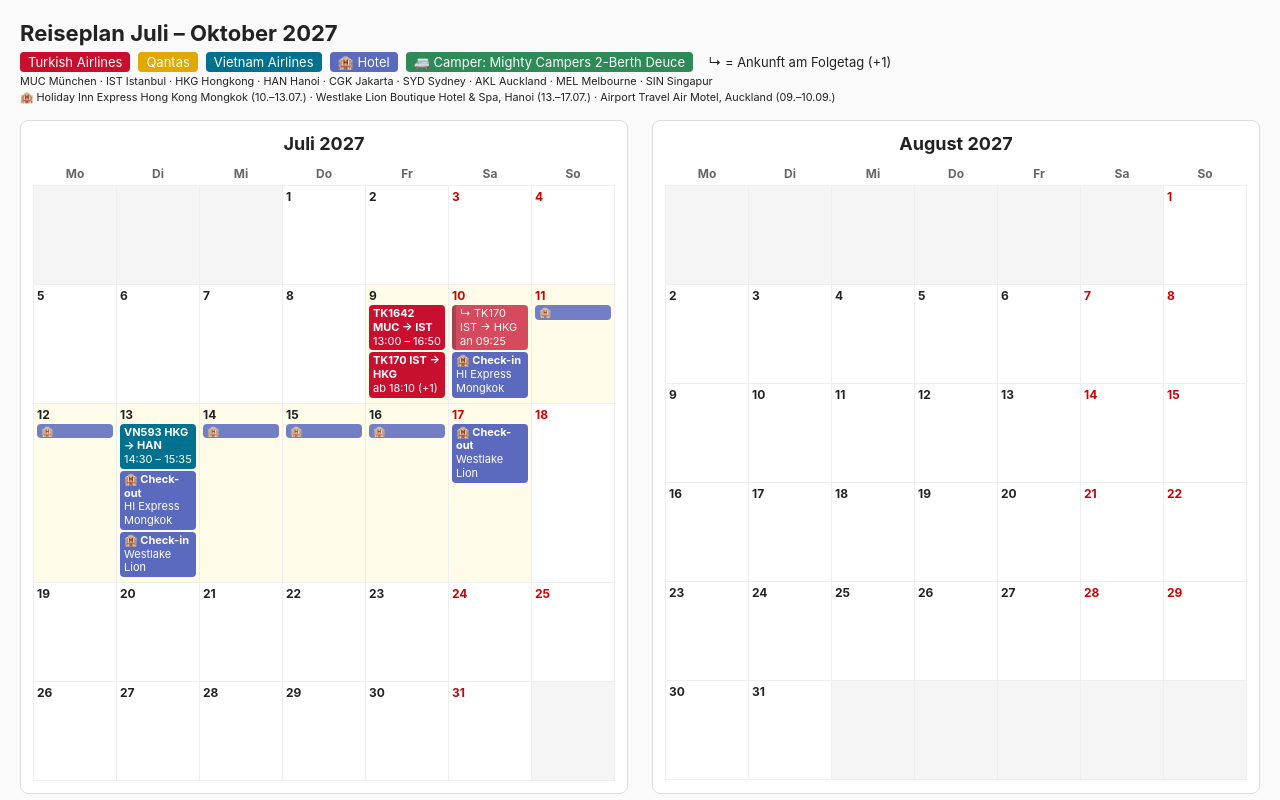
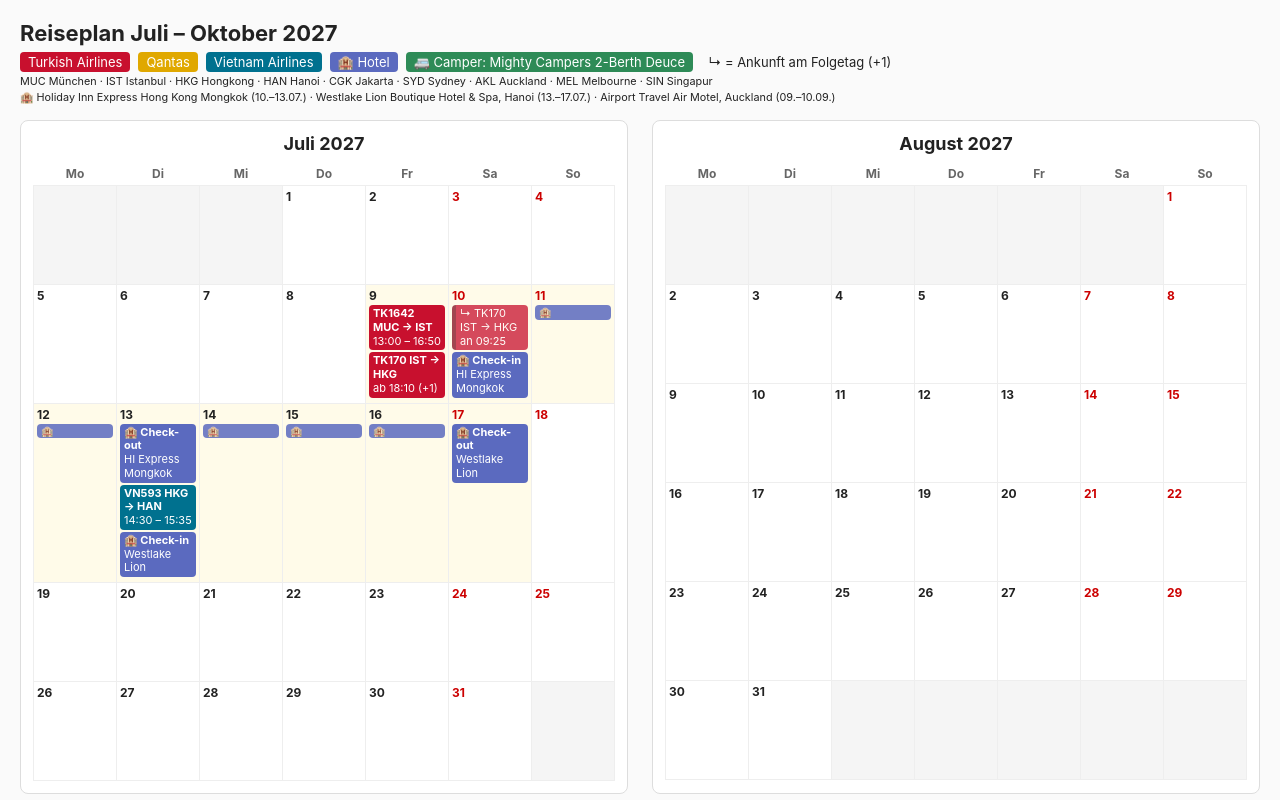
Before and after one commit to alexkubiak/sabbatical-2027, a plain HTML site: page index.html in a window 1280 px wide. Shown: the top 800 px of the page. Drawn offline with Linux system fonts and the light colour scheme.

Commit message:
Check-out vor Abflug sortieren

```diff
--- a/index.html
+++ b/index.html
@@ -59,7 +59,7 @@ hotels.forEach(h=>{
  for(const t=new Date(a);t<=b;t.setDate(t.getDate()+1)){
   const k=key(2027,t.getMonth()+1,t.getDate());
   const txt=+t==+a?`<b>🏨 Check-in</b><br>${h.s}`:+t==+b?`<b>🏨 Check-out</b><br>${h.s}`:"🏨";
-  (by[k]??=[]).push(`<div class="htl${+t==+a||+t==+b?"":" mid"}" title="${h.n}">${txt}</div>`);
+  (by[k]??=[])[+t==+b?"unshift":"push"](`<div class="htl${+t==+a||+t==+b?"":" mid"}" title="${h.n}">${txt}</div>`);
  }
 });
 for(let d=10;d<=25;d++){
```
